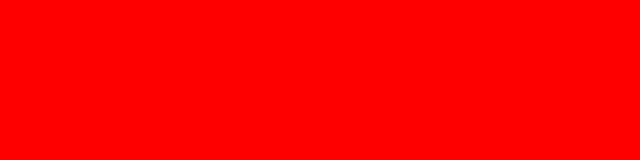
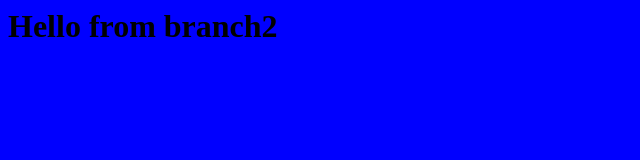
Before and after one commit to myersultan/temp2, a plain HTML site: page index.html in a window 1280 px wide. Shown: the whole page, without its empty margins (0-640 px from the left). Drawn offline with Linux system fonts and the light colour scheme.

Commit message:
added title to red page

```diff
--- a/index.html
+++ b/index.html
@@ -1,4 +1,5 @@
 <html>
- <body bgcolor = "red">
+ <body bgcolor = "blue">
+<h1>Hello from branch2</html>
 </body>
 </html>
```
